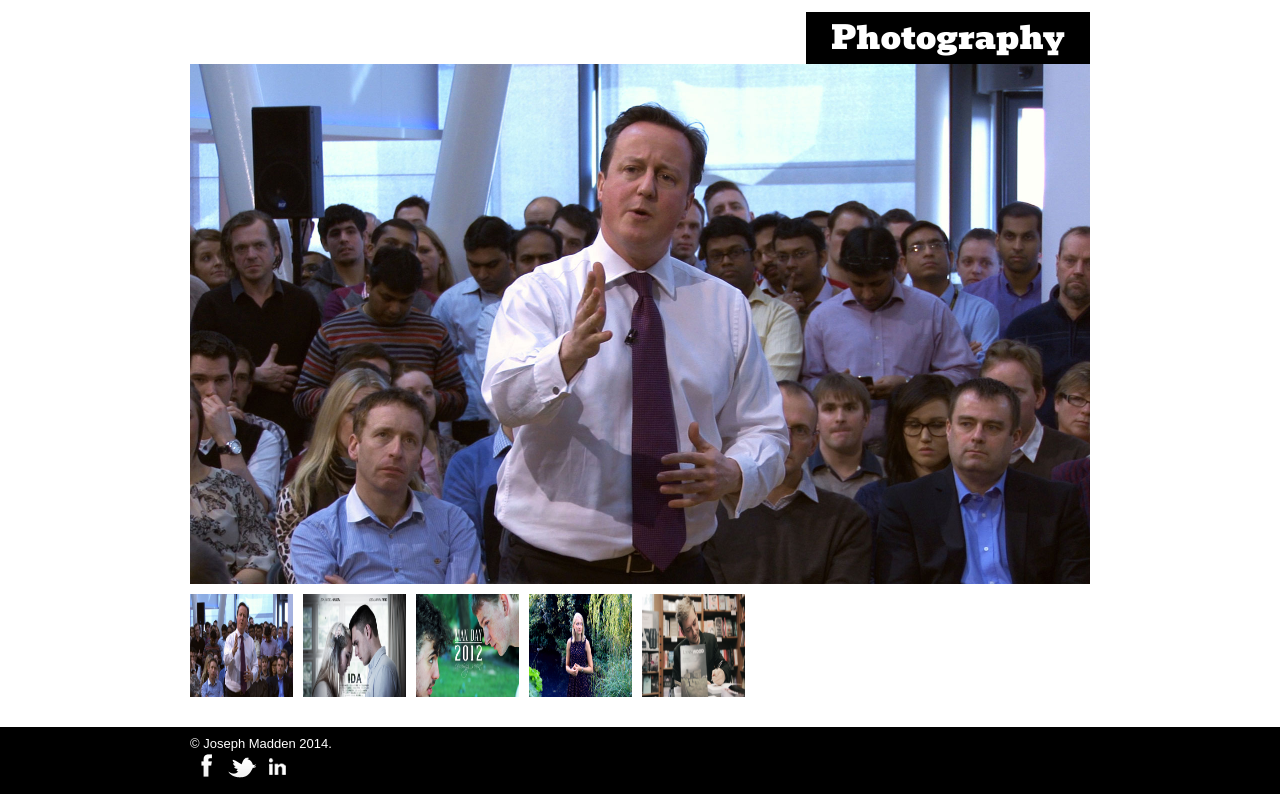
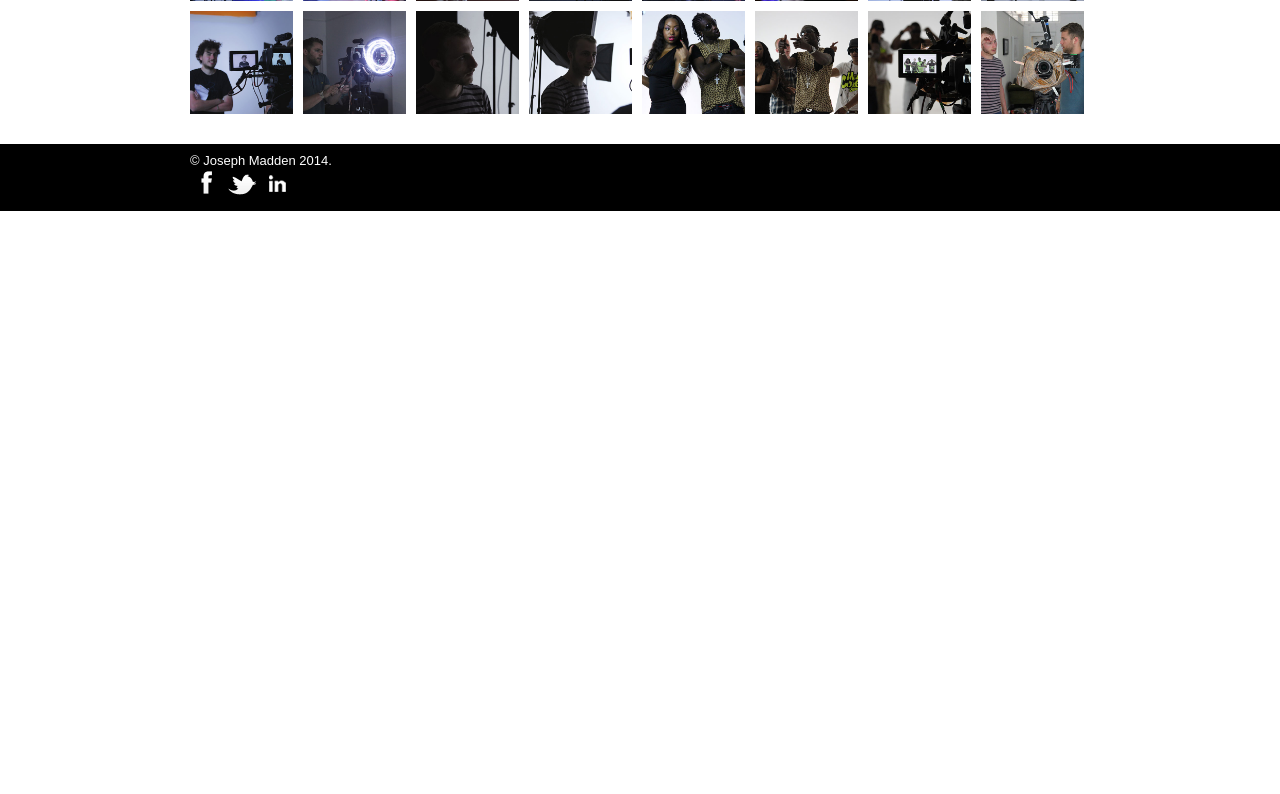
Before and after one commit to josephmadden/Web-Joseph-Madden, a PHP site: page /photo in a window 1280 px wide. Shown: the part 2764-3558 px from the top of the page. After the commit the page ends 2975 px from the top, so only its background shows below. Run offline with PHP 8.4, Linux system fonts and the light colour scheme.

Commit message:
Misc stuff

```diff
--- a/css/style.css
+++ b/css/style.css
@@ -228,6 +228,10 @@ hr {
 	margin: 0px;
 }
 
+hr.big {
+	margin: 40px 0px;
+}
+
 .photo-set h3 {
 	background: black;
 	font-family: 'Bevan';
@@ -235,6 +239,41 @@ hr {
 	color: white;
 	margin: 0px;
 	display: inline-block;*display:inline;zoom:1;
+}
+
+.photo-set .photo {
+	z-index: 1;
+	position: relative;
+}
+
+.photo-set .photo .arrow-left, .photo-set .photo .arrow-right {
+	width: 58px;
+	height: 58px;
+	background-image: url("../images/arrow.png");
+	background-size: 116px 116px;
+	background-position: 0px 0px;
+	cursor: pointer;
+	float: left;
+	margin: 200px 0px -258px 10px;
+	position: relative;
+	z-index: 2;
+	opacity: 0;
+	transition: opacity 0.2s linear;
+}
+
+.photo-set .photo .arrow-right {
+	background-position-x: -58px;
+	float: right;
+	margin-left: 0px;
+	margin-right: 10px;
+}
+
+.photo-set .photo:hover .arrow-left, .photo-set .photo:hover .arrow-right {
+	opacity: 1;
+}
+
+.photo-set .photo .arrow-left:hover, .photo-set .photo .arrow-right:hover {
+	background-position-y: -58px;
 }
 
 .fleft { float: left; }
--- a/js/main.js
+++ b/js/main.js
@@ -24,12 +24,14 @@ function resizePhotoSet() {
 		}
 		$(this).find(".thumbs img").css({marginLeft: gap, marginTop: gap, width: width, height: target_height * width / target_width});
 		$(".photo-set .thumbs img:nth-child("+(row_images)+"n-"+(row_images-1)+")").css({marginLeft: 0});
+
 	});
+
 }
 
 $(document).ready(function() {
 	if (window.location.hash && $("[data-video='"+window.location.hash.substr(1)+"']").length) {
-		$(".photo-set .video").attr('src', "//www.youtube.com/embed/"+window.location.hash.substr(1));
+		$(".photo-set .video").attr("src", "//www.youtube.com/embed/" + window.location.hash.substr(1));
 	}
 });
 
@@ -37,6 +39,7 @@ $(".photo-set .thumbs img").click(function() {
 	var image = $(this).is("[data-image]") ? $(this).attr('data-image') : $(this).attr('src');
 	var video = $(this).attr('data-video');
 	var description = $(this).attr('data-description');
+	var title = $(this).attr('data-title');
 
 	if ($(this).is("[data-video]")) {
 		$(this).closest(".photo-set").find(".video").attr('src', "//www.youtube.com/embed/"+video+"?autoplay=1");
@@ -47,9 +50,37 @@ $(".photo-set .thumbs img").click(function() {
 		$(this).closest(".photo-set").find(".caption").html(description);
 	}
 
+	if ($(this).attr('data-title')) {
+		$(this).closest(".photo-set").find("h3").text($(this).attr('data-title'));
+	}
 
 	$("html, body").animate({scrollTop: $(this).closest(".photo-set").offset().top}, 'slow');
 
+});
+
+function positionArrows() {
+	var padding = ($(this).height() - 58) / 2;
+	$(this).closest(".photo").find(".arrow-left, .arrow-right").css({
+		marginTop: padding,
+		marginBottom: -padding - 58
+	});
+}
+
+$(".photo-set").find(".photo img").load(positionArrows);
+$(window).resize(function() {
+	$(".photo-set").find(".photo img").each(positionArrows);
+});
+
+$(".photo-set .photo").prepend("<div class='arrow-left'></div><div class='arrow-right'></div>");
+$(".photo-set .arrow-left, .photo-set .arrow-right").click(function() {
+	var src = $(this).closest(".photo").find("img").attr("src");
+	var thumb = $(this).closest(".photo-set").find(".thumbs").find("[data-image='"+src+"'], [src='"+src+"']");
+	var thumbs = $(this).closest(".photo-set").find(".thumbs").children().length;
+	var d = $(this).is(".arrow-left") ? -1 : 1;
+	var index = thumb ? (thumb.index() + d) % thumbs : 0;
+	index = index == -1 ? thumbs -1 : index;
+	$($(this).closest(".photo-set").find(".thumbs").children()[index]).click();
+	console.log(index);
 });
 
 $(".photo-set .thumbs").children().each(function() {
--- a/photo.php
+++ b/photo.php
@@ -29,6 +29,8 @@
 		</div>
 	</div>
 
+	<hr class="big" />
+
 	<div class="photo-set">
 		<h3>Lynnwood Book Launch</h3>
 		<div class="photo">
@@ -46,6 +48,8 @@
 			<img src="/thumbs/thumb-tjb-1562.jpg" data-image="/thumbs/full-tjb-1562.jpg" />
 		</div>
 	</div>
+
+	<hr class="big" />
 
 	<div class="photo-set">
 		<h3>'On My Way' - Behind the scenes</h3>
@@ -73,21 +77,6 @@
 		</div>
 	</div>
 
-	<div class="photo-set">
-		<h3>Photography</h3>
-		<div class="photo">
-			<img src="/images/home-david-cameron-1800px.jpg">
-			<div class="caption">I took this photo of Mr Prime Minister.</div>
-		</div>
-		<div class="thumbs">
-			<img src="/images/home-david-cameron-1800px.jpg" data-description="I took this photo of Mr Prime Minister." />
-			<img src="/images/home-ida-1800px.jpg" data-description="The poster for the IDA film." />
-			<img src="/images/home-man-day-1800px.jpg" />
-			<img src="/images/home-mollie-1800px.jpg" />
-			<img src="/images/home-tom-brown-1800px.jpg" />
-		</div>
-	</div>
-
 </div>
 
 <? require "include/bottom.tpl"; ?>
--- a/video.php
+++ b/video.php
@@ -9,8 +9,8 @@
 		<p class="caption">Description</p>
 		<hr/>
 		<div class="thumbs large">
-			<img src="/thumbs/vid-thumb-ida-teaser-1.jpg" data-video="9sRVFO_w1Zc" data-description="A pet project to teach myself basic VFX that has since spiralled out of control and mutated into a feature film. <p> Directed, shot and edited by myself, and starring Ida Wibe Hagen as a genetically enhanced psychic being hunted down by a shady government agency - think 'Bourne Identity' with superpowers." />
-			<img src="/thumbs/vid-thumb-short-fuse-1.jpg" data-video="rLwrOg513jk" data-description="A short film I worked on with Smart Casual Pictures for the London 48 Hour Project 2013 (http://www.48hourfilm.com/en/london/). The theme we were given was superheroes. I was co-cinematographer and editor, which explains why we ended up with a girl who could shoot lightning. An exhausting but inspiring weekend with a great bunch of old and new friends." />
+			<img src="/thumbs/vid-thumb-ida-teaser-1.jpg" data-video="9sRVFO_w1Zc" data-title="IDA Teaser Trailer" data-description="A pet project to teach myself basic VFX that has since spiralled out of control and mutated into a feature film. <p> Directed, shot and edited by myself, and starring Ida Wibe Hagen as a genetically enhanced psychic being hunted down by a shady government agency - think 'Bourne Identity' with superpowers." />
+			<img src="/thumbs/vid-thumb-short-fuse-1.jpg" data-video="rLwrOg513jk" data-title="Short Fuse" data-description="A short film I worked on with Smart Casual Pictures for the London 48 Hour Project 2013 (http://www.48hourfilm.com/en/london/). The theme we were given was superheroes. I was co-cinematographer and editor, which explains why we ended up with a girl who could shoot lightning. An exhausting but inspiring weekend with a great bunch of old and new friends." />
 			<img src="/thumbs/vid-thumb-monkey-burgers-1.jpg" data-video="pz4PiR03uHY" data-description="(NSFW: I get full frontal in this and Pete gets his bum out). The third sketch in Pat Larder's web series Monkey Burgers, a surreal comedy revolving around myself and Pete Williams as lazy, inept students. Having the most VFX experience, I edited this as well as acted in it. If you enjoy this kind of humour, check out the full pilot episode we made." />
 			<img src="/images/home-ida-1800px.jpg" data-video="V0e6BUFiec8" />
 			<img src="/images/home-david-cameron-1800px.jpg" data-video="yd8DSlnmmjs" />
```
Also changed, not shown: images/arrow.edit.png (added), images/arrow.png (added).
